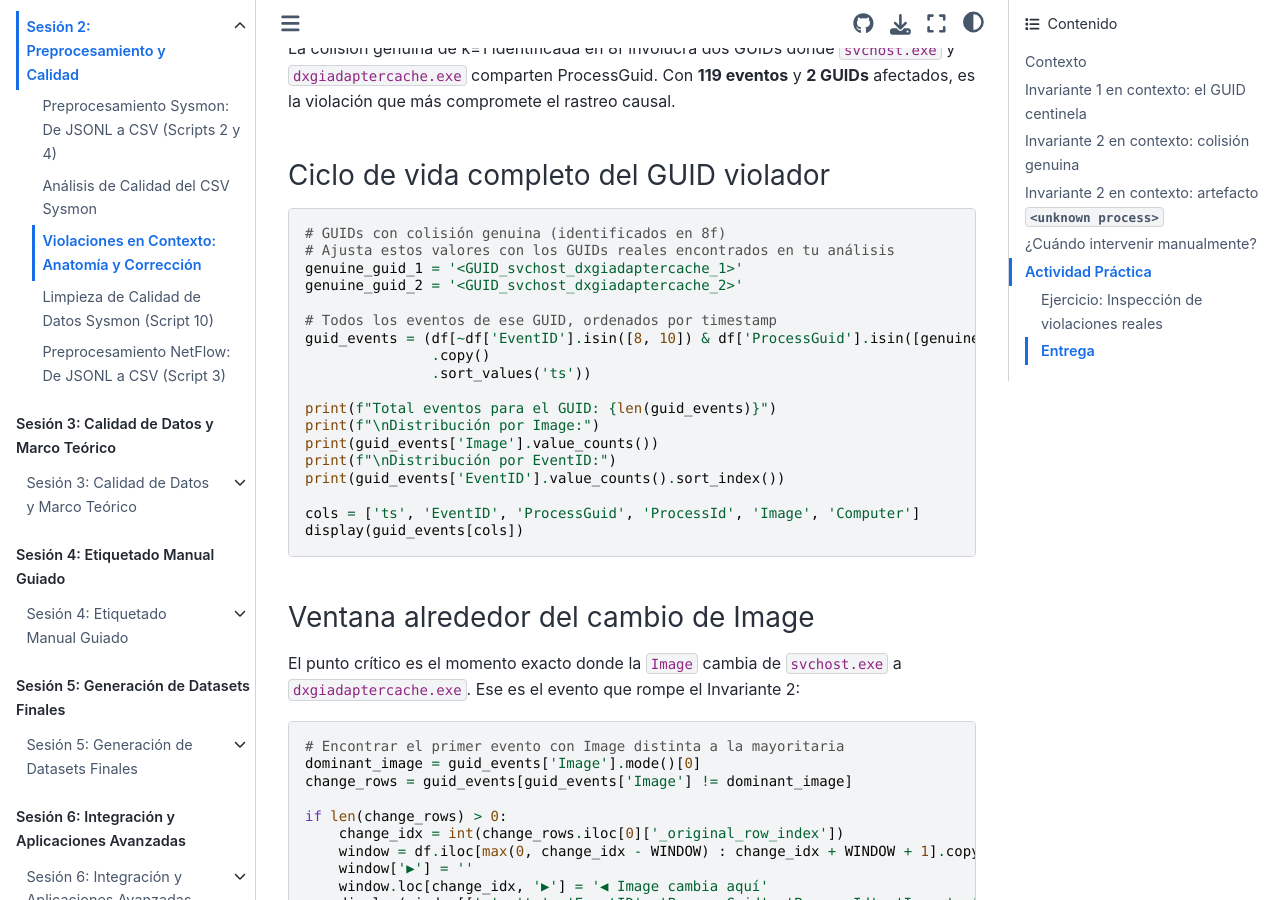
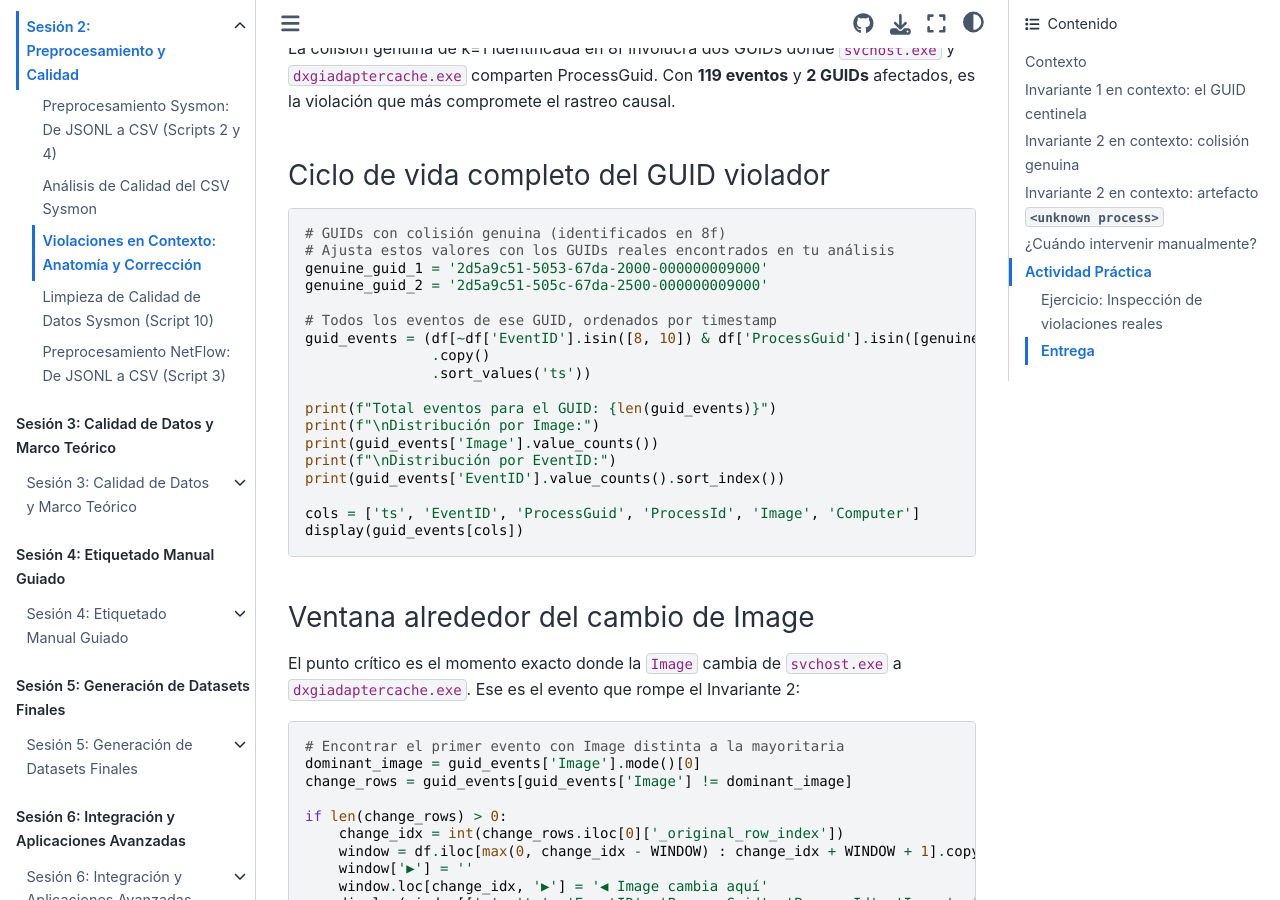
Before and after one commit to ollerenac/curso2026, a Jupyter Book: the page built from sesion-2/9-violaciones-en-contexto.md, in a window 1280 px wide and 900 px high, scrolled down 2146 px. Built offline with Jupyter Book 1.0.4 settings and Sphinx 7.4.7 and the Sphinx Book theme 1.1.4, drawn with Linux system fonts in a browser that asks for light colours.

Commit message:
fix(sesion-2/9): replace GUID placeholders with actual collision values
genuine_guid_1 = '2d5a9c51-5053-67da-2000-000000009000' (54 events, svchost→dxgiadaptercache)
genuine_guid_2 = '2d5a9c51-505c-67da-2500-000000009000' (65 events, svchost→dxgiadaptercache)
Both GUIDs share ProcessId=1868, confirmed 119 total violation events.

Co-Authored-By: Claude Sonnet 4.6 <noreply@anthropic.com>

````diff
--- a/sesion-2/9-violaciones-en-contexto.md
+++ b/sesion-2/9-violaciones-en-contexto.md
@@ -84,8 +84,8 @@ La colisión genuina de k=1 identificada en 8f involucra dos GUIDs donde `svchos
 ```python
 # GUIDs con colisión genuina (identificados en 8f)
 # Ajusta estos valores con los GUIDs reales encontrados en tu análisis
-genuine_guid_1 = '<GUID_svchost_dxgiadaptercache_1>'
-genuine_guid_2 = '<GUID_svchost_dxgiadaptercache_2>'
+genuine_guid_1 = '2d5a9c51-5053-67da-2000-000000009000'
+genuine_guid_2 = '2d5a9c51-505c-67da-2500-000000009000'
 
 # Todos los eventos de ese GUID, ordenados por timestamp
 guid_events = (df[~df['EventID'].isin([8, 10]) & df['ProcessGuid'].isin([genuine_guid_1])]
````
